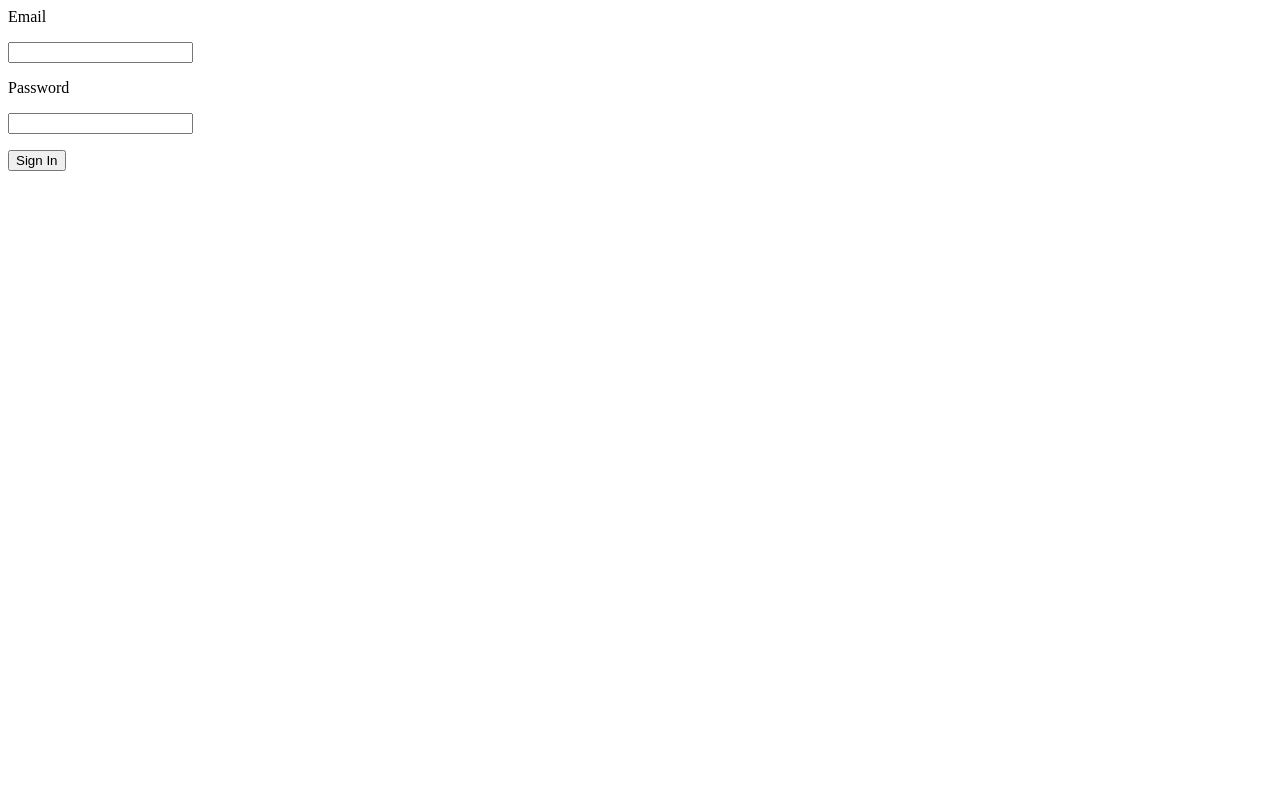
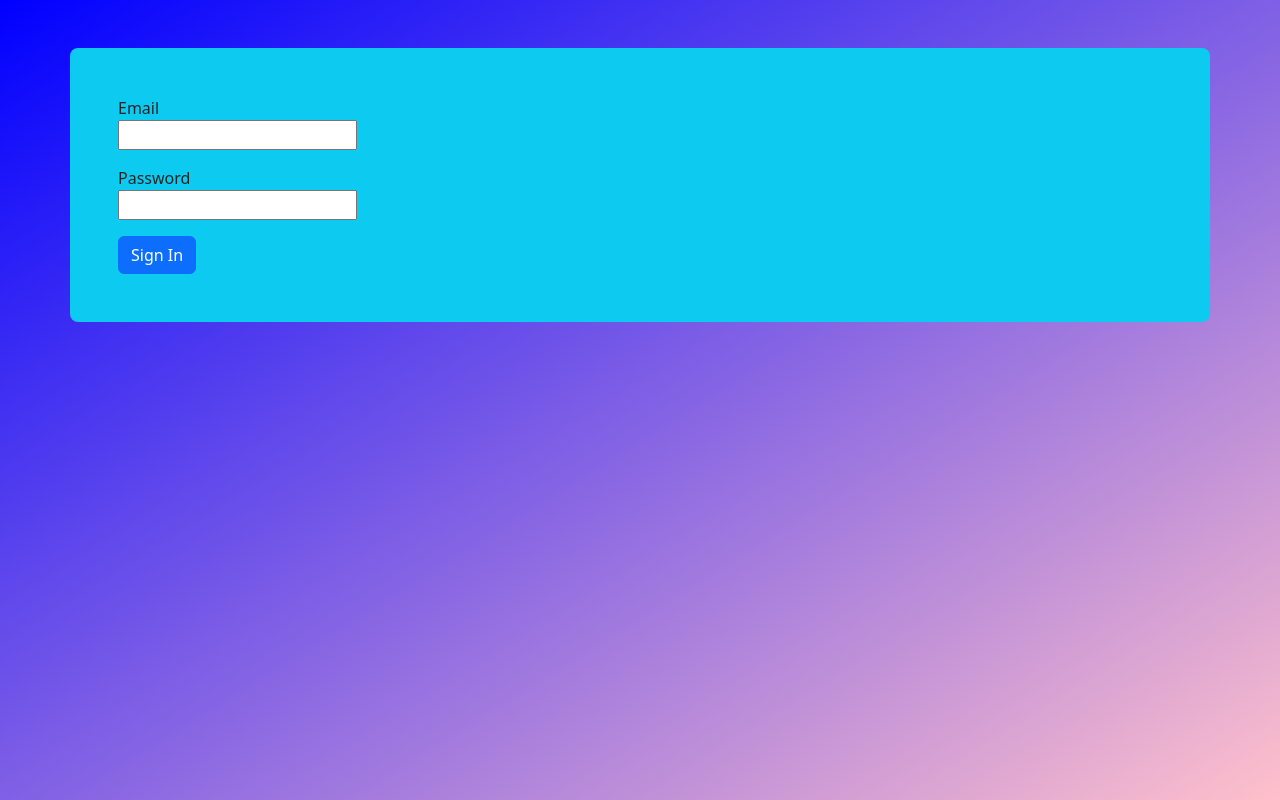
Before and after one commit to a805431/FPYaraIntern_2023, a React (Create React App) app in the folder frontend/: page / in a window 1280 px wide. Built offline with nearby package versions, Linux system fonts and the light colour scheme.

Commit message:
login page Bootstrap applied

```diff
--- a/frontend/package.json
+++ b/frontend/package.json
@@ -12,7 +12,9 @@
     "@types/react": "^18.0.33",
     "@types/react-dom": "^18.0.11",
     "@types/react-router": "^5.1.20",
+    "bootstrap": "^5.2.3",
     "react": "^18.2.0",
+    "react-bootstrap": "^2.7.3",
     "react-dom": "^18.2.0",
     "react-redux": "^8.0.5",
     "react-router-dom": "^6.10.0",
--- a/frontend/src/App.js
+++ b/frontend/src/App.js
@@ -1,13 +1,24 @@
 // import SignUpForm from "./components/SignUpForm/SignUpForm";
-import SignInForm from "./components/SignInForm/SignInForm";
+import SignInForm from './components/SignInForm/SignInForm';
 import { BrowserRouter, Routes, Route } from 'react-router-dom';
+import Container from 'react-bootstrap/Container';
+import './styles/global.css';
 
 function App() {
-    return (<BrowserRouter>
-    <Routes>
-        <Route path="/" element={<SignInForm />}/>
-    </Routes>
-    </BrowserRouter>);
+  return (
+    <BrowserRouter>
+      <Container fluid className='gradient-bg'
+        style={{
+          minHeight: '100vh',
+          height: '100%',
+        }}
+      >
+        <Routes>
+          <Route path="/" element={<SignInForm />} />
+        </Routes>
+      </Container>
+    </BrowserRouter>
+  );
 }
 
 export default App;
--- a/frontend/src/components/SignInForm/SignInForm.js
+++ b/frontend/src/components/SignInForm/SignInForm.js
@@ -1,5 +1,7 @@
 import { useSignInUserMutation } from '../../store';
 import { useState } from 'react';
+import Button from 'react-bootstrap/Button';
+import Container from 'react-bootstrap/Container';
 
 function SignInForm() {
   // // test query with hardcoded email
@@ -14,6 +16,7 @@ function SignInForm() {
 
   const [emailInput, setEmailInput] = useState('');
   const [passwordInput, setPasswordInput] = useState('');
+
   const [signInUser, results] = useSignInUserMutation();
 
   let content = '';
@@ -27,22 +30,26 @@ function SignInForm() {
     setPasswordInput(event.target.value);
   };
 
-
   const handleSignInUser = (event) => {
     event.preventDefault();
     // signInUser(emailInput, passwordInput);
     // signInUser('daniel-505@yahoo.com', 'fghfdhjhjh');
-    signInUser('daniel-505@yahoo.com', 'fhgruefR5$hj').unwrap().then(fulfilled => console.log(fulfilled)).catch(rejected => console.error(rejected));
+
+    signInUser({email: 'daniel-505@yahoo.com', password: 'fhgruefR5$hj'})
+      .unwrap()
+      .then((fulfilled) => console.log(fulfilled))
+      .catch((rejected) => console.error(rejected));
     console.log(results.data);
   };
 
   return (
-    <div>
+      <Container fluid="md" className='p-5 mb-4 mt-5 bg-info rounded-3'>
         <form>
           <label>Email</label>
           <p>
             <input
               className="emailInput"
+              type="text"
               value={emailInput}
               onChange={handleEmailInputChange}
             />
@@ -51,14 +58,15 @@ function SignInForm() {
           <p>
             <input
               className="password"
+              type="text"
               value={passwordInput}
               onChange={handlePasswordInputChange}
             />
           </p>
-        <button onClick={handleSignInUser}>Sign In</button>
+          <Button onClick={handleSignInUser}>Sign In</Button>
         </form>
         {content}
-    </div>
+      </Container>
   );
 }
 
--- a/frontend/src/index.js
+++ b/frontend/src/index.js
@@ -3,6 +3,7 @@ import ReactDOM from 'react-dom/client';
 import { store } from './store';
 import App from './App';
 import { Provider } from 'react-redux';
+import 'bootstrap/dist/css/bootstrap.min.css';
 
 const el = document.getElementById('root');
 
--- a/frontend/src/store/apis/usersApi.js
+++ b/frontend/src/store/apis/usersApi.js
@@ -20,7 +20,7 @@ const usersApi = createApi({
         },
       }),
       signInUser: builder.mutation({
-        query: (email, password) => {
+        query: ({email, password}) => {
           return {
             url: '/auth/signin',
             body: {
--- /dev/null
+++ b/frontend/src/styles/global.css
@@ -0,0 +1,14 @@
+html, body{
+    margin: 0;
+    /* height: 100%; */
+}
+
+.gradient-bg {
+    display: flex;
+    align-items: flex-start;
+    background: linear-gradient(to bottom right, blue, pink);
+}
+
+.custom-container{
+    max-width: "500px";
+}
```
Also changed, not shown: 1 other file (tests, documents, lock files or other folders). Lines whose indentation alone changed are shown as unchanged.
